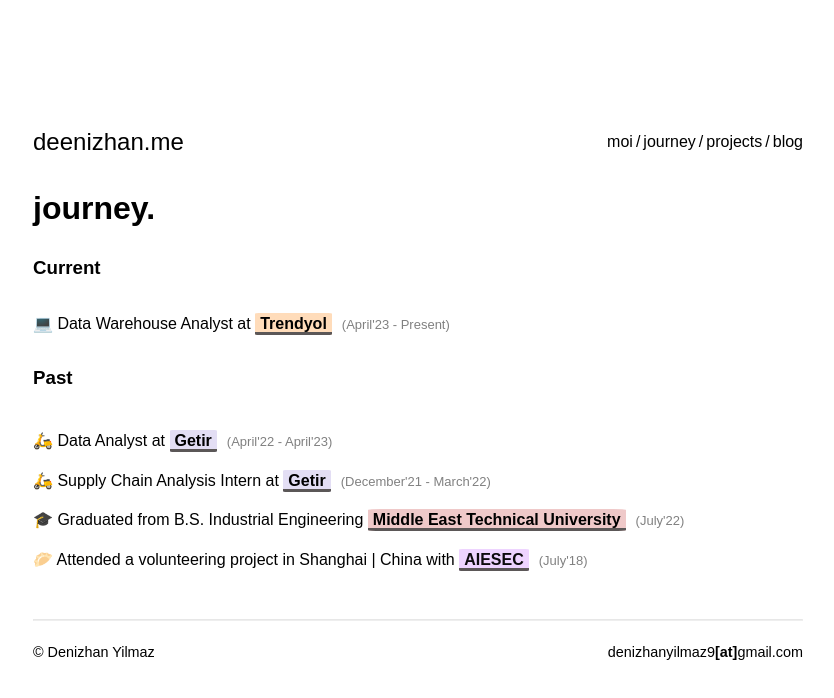
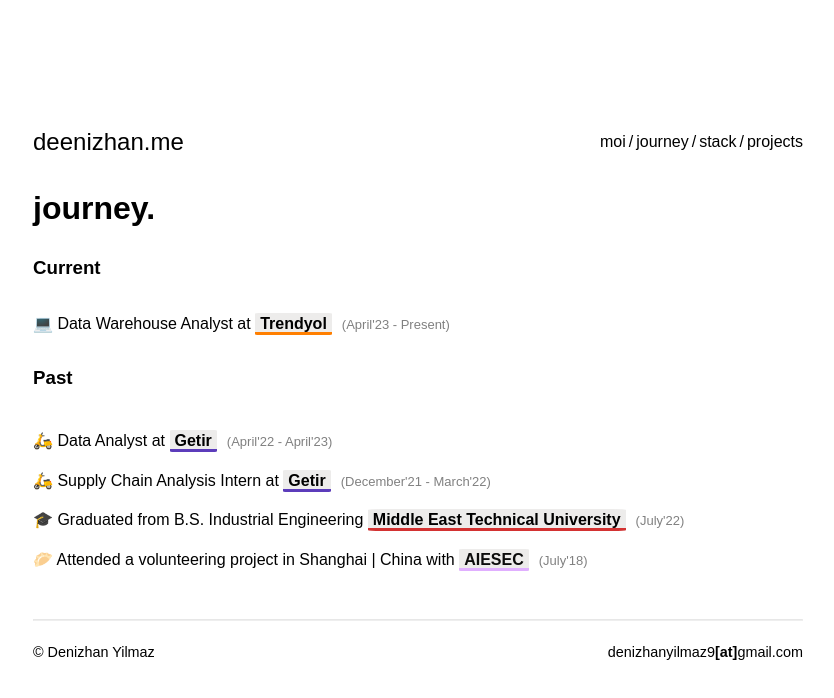
Before and after one commit to deenizhan/deenizhan.me, a Gatsby site: page /journey in a window 1280 px wide. Shown: the whole page, without its empty margins (222-1056 px from the left). Built offline with nearby package versions, Linux system fonts and the light colour scheme; Gatsby itself is replaced by a stand-in of ours.

Commit message:
journey-colors

```diff
--- a/src/components/layout/header/header.js
+++ b/src/components/layout/header/header.js
@@ -21,14 +21,11 @@
         <span className={seperator}>/</span>
         <Link to="/journey">journey</Link>
         <span className={seperator}>/</span>
+        <Link to="/stack">stack</Link>
+        <span className={seperator}>/</span>
         <span className={tooltip}>
           <span className={tooltiptext}>soon.</span>
           <Link to="javascript:void(0)">projects</Link>
-        </span>
-        <span className={seperator}>/</span>
-        <span className={tooltip}>
-          <span className={tooltiptext}>soon.</span>
-          <Link to="javascript:void(0)">blog</Link>
         </span>
       </span>
     </div>
--- a/src/components/layout/layout.module.css
+++ b/src/components/layout/layout.module.css
@@ -1,6 +1,7 @@
 body {
   font-family: sans-serif;
   font-weight: 100;
+  font-size: medium;
   margin-top: 10%;
   margin-left: 10%;
   margin-right: 10%;
@@ -55,12 +56,6 @@
   font-size: 0.9em;
 }
 
-.footerTitle {
-}
-
-.email {
-}
-
 .tooltip {
   position: relative;
   display: inline-block;
--- a/src/pages/journey.js
+++ b/src/pages/journey.js
@@ -3,8 +3,6 @@
 import Seo from "../components/seo/seo.js"
 import { moi } from "../styles/moi.module.css"
 import JourneyCard from "../components/journeyCard/journeyCard.js"
-import Quote from "../components/quote"
-import Line from "../components/layout/line/Line.js"
 import {
   tooltip,
   tooltiptext,
--- a/src/styles/index.module.css
+++ b/src/styles/index.module.css
@@ -51,41 +51,41 @@
 }
 
 .paint1 {
-  background: rgba(255, 127, 0, 0.27);
+  background: rgba(187, 183, 180, 0.27);
   position: relative;
   font-weight: bold;
-  border-bottom: 3px solid rgb(91, 87, 87);
+  border-bottom: 3px solid rgba(255, 127, 0);
   border-radius: 5%;
   padding: 2px 5px 0 5px;
   /* line-height: 70%; */
 }
 
 .paint2 {
-  background: rgba(92, 60, 187, 0.17);
+  background: rgba(187, 183, 180, 0.27);
   position: relative;
   font-weight: bold;
-  border-bottom: 3px solid rgb(91, 87, 87);
+  border-bottom: 3px solid rgba(92, 60, 187);
   border-radius: 5%;
   padding: 2px 5px 0 5px;
   /* line-height: 70%; */
 }
 
 .paint3 {
-  background: rgba(181, 9, 9, 0.214);
+  background: rgba(187, 183, 180, 0.27);
   position: relative;
   font-weight: bold;
-  border-bottom: 3px solid rgb(91, 87, 87);
+  border-bottom: 3px solid rgb(211, 50, 50);
   border-radius: 5%;
   padding: 2px 5px 0 5px;
   /* line-height: 70%; */
 }
 
 .paint4 {
-  background: rgba(224, 175, 255, 0.536);
+  background: rgba(187, 183, 180, 0.27);
   position: relative;
   font-weight: bold;
   color: rgba(0, 0, 0, 0.95);
-  border-bottom: 3px solid rgb(91, 87, 87);
+  border-bottom: 3px solid rgba(224, 175, 255);
   border-radius: 5%;
   padding: 2px 5px 0 5px;
   /* line-height: 70%; */
--- /dev/null
+++ b/src/styles/stackCard.module.css
@@ -0,0 +1,68 @@
+.listItem {
+  line-height: 240%;
+  list-style: square;
+  padding-left: 30px;
+}
+
+.paint1 {
+  background: rgba(211, 208, 205, 0.27);
+  position: relative;
+  font-weight: bold;
+  border-bottom: 3px solid #f29111;
+  border-radius: 5%;
+  padding: 2px 5px 0 5px;
+  /* line-height: 70%; */
+}
+
+.paint2 {
+  background: rgba(187, 183, 180, 0.27);
+  position: relative;
+  font-weight: bold;
+  border-bottom: 3px solid #11508b;
+  border-radius: 5%;
+  padding: 2px 5px 0 5px;
+  /* line-height: 70%; */
+}
+
+.paint3 {
+  background: rgba(187, 183, 180, 0.27);
+  position: relative;
+  font-weight: bold;
+  border-bottom: 3px solid #0066d8;
+  border-radius: 5%;
+  padding: 2px 5px 0 5px;
+  /* line-height: 70%; */
+}
+
+.paint4 {
+  background: rgba(187, 183, 180, 0.27);
+  position: relative;
+  font-weight: bold;
+  color: rgba(0, 0, 0, 0.95);
+  border-bottom: 3px solid #f0db4f;
+  border-radius: 5%;
+  padding: 2px 5px 0 5px;
+  /* line-height: 70%; */
+}
+
+.paint5 {
+  background: rgba(187, 183, 180, 0.27);
+  position: relative;
+  font-weight: bold;
+  color: rgba(0, 0, 0, 0.95);
+  border-bottom: 3px solid #61dbfb;
+  border-radius: 5%;
+  padding: 2px 5px 0 5px;
+  /* line-height: 70%; */
+}
+
+.paint6 {
+  background: rgba(187, 183, 180, 0.27);
+  position: relative;
+  font-weight: bold;
+  color: rgba(0, 0, 0, 0.95);
+  border-bottom: 3px solid rgba(244, 43, 43, 0.53);
+  border-radius: 5%;
+  padding: 2px 5px 0 5px;
+  /* line-height: 70%; */
+}
```
Also changed, not shown: src/components/stackCard/stackCard.js (added, +37 -0 lines), src/pages/stack.js (added, +17 -0 lines).
